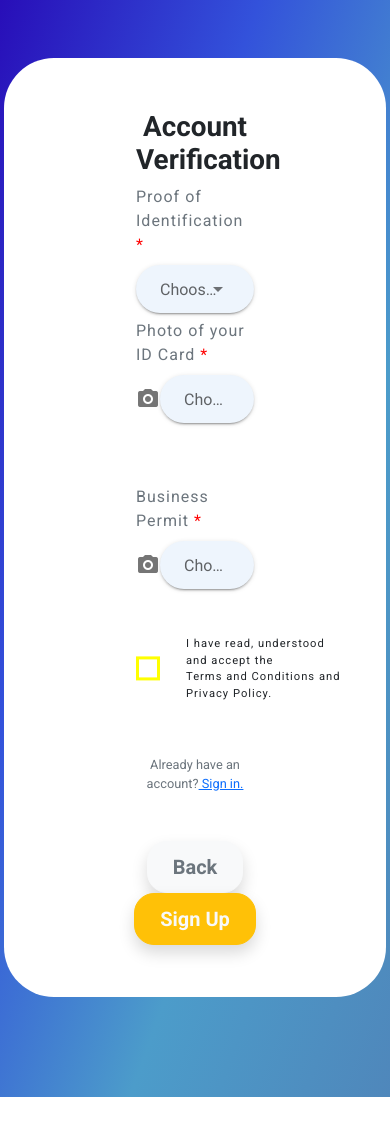
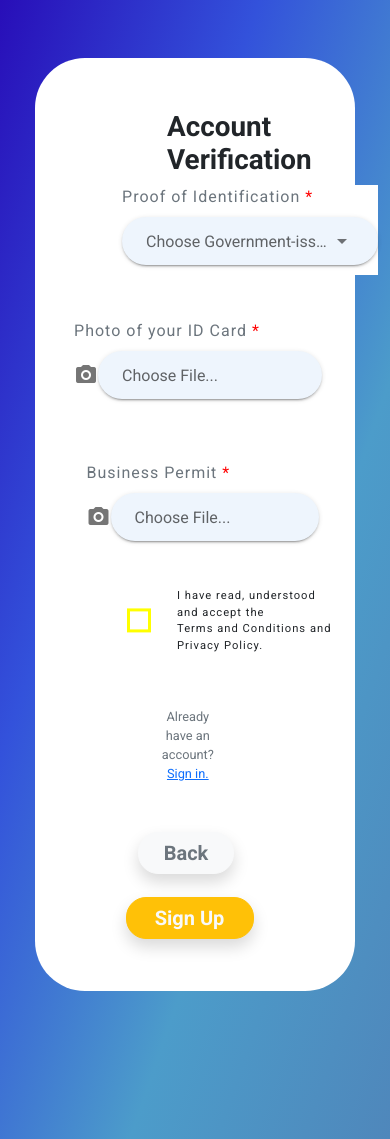
Before and after one commit to fambaridz/iCargoMerchant, a Vue app: page /verify in a window 390 px wide. Before the commit the page ends 1097 px from the top, so only its background shows below. Built offline with nearby package versions, Linux system fonts and the light colour scheme; no server answers; what vue-fullpage-modal, vue-popup-layer would draw is missing.

Commit message:
refactor: updated verify merchant

```diff
--- a/src/components/Login/verifyMerchant.vue
+++ b/src/components/Login/verifyMerchant.vue
@@ -3,7 +3,7 @@
     <form>
       <div class="row custom-input">
         <div class="col-12">
-          <h1 class="text-dark text-center">Account Verification</h1>
+          <h1 class="text-dark text-center" id="header">Account Verification</h1>
           <v-app class="form">
             <label id="label" class="text-left text-muted required mb-2">
               Proof of Identification
@@ -22,7 +22,7 @@
         </div>
       </div>
 
-      <div class="row d-flex justify-content-center">
+      <div class="row d-flex justify-content-center" id="card">
         <div class="col-lg-6 custom-input">
           <label class="text-left text-muted required my-2">
             Photo of your ID Card
@@ -36,7 +36,7 @@
           ></v-file-input>
         </div>
 
-        <div class="col-lg-6 custom-input">
+        <div class="col-lg-6 custom-input" id="permit">
           <label class="text-left text-muted required my-2">
             Business Permit
           </label>
@@ -94,7 +94,6 @@
 
 <script>
 import axios from 'axios'
-
 export default {
   name: "SignUp",
   data: () => ({
@@ -107,7 +106,6 @@ export default {
 
   },
   methods:{
-
      async getID(){
       await axios.get('/verification').then((res)=>{
         this.items = res.data.MerchantID
@@ -131,28 +129,22 @@ export default {
     rgb(79, 135, 187)
   );
 }
-
 .form {
   height: 90px;
 }
-
 .row {
   margin: 0px 120px;
 }
-
 h1 {
   font-weight: bold;
 }
-
 p {
   font-size: 1.2em;
 }
-
 router-link.text {
   text-decoration: none;
   font-size: 1.4em;
 }
-
 #button1 {
   margin: 0 10px;
   display: inline-block;
@@ -161,7 +153,6 @@ router-link.text {
   text-decoration: none;
   font-weight: bold;
 }
-
 #button2 {
   margin: 0 auto;
   display: inline-block;
@@ -170,15 +161,12 @@ router-link.text {
   text-decoration: none;
   font-weight: bold;
 }
-
 .box{
   text-align: center;
 }
-
 .container {
   position: relative;
 }
-
 .center {
   margin: 0;
   position: absolute;
@@ -187,7 +175,6 @@ router-link.text {
   -ms-transform: translate(-50%, -50%);
   transform: translate(-50%, -50%);
 }
-
 form {
   font-family: Roboto;
   max-width: 900px;
@@ -199,7 +186,6 @@ form {
   margin-bottom: 100px;
   flex-wrap: wrap;
 }
-
 label {
   color: #aaa;
   display: inline-block;
@@ -207,16 +193,13 @@ label {
   font-size: 1em;
   letter-spacing: 1px;
 }
-
 .required:after {
   content: " *";
   color: red;
 }
-
 input[type="checkbox"] {
   display: none;
 }
-
 input[type="checkbox"] + *::before {
   content: "";
   display: inline-block;
@@ -231,7 +214,6 @@ input[type="checkbox"] + *::before {
   border-width: 0.2rem;
   border-color: yellow;
 }
-
 input[type="checkbox"]:checked + *::before {
   content: "✓";
   font-size: 1.2rem;
@@ -241,11 +223,9 @@ input[type="checkbox"]:checked + *::before {
   background: white;
   border-color: yellow;
 }
-
 input[type="checkbox"]:checked + * {
   color: yellow;
 }
-
 .check {
   position: inline-block;
   margin-left: 220px;
@@ -253,26 +233,21 @@ input[type="checkbox"]:checked + * {
   top: 0;
   left: 0;
 }
-
 /* tablet */
 @media (max-width: 600px) {
   .row {
     margin: 0px 60px;
   }
-
   form {
     margin-top: 10px;
   }
-
   p {
     font-size: 1.2em;
   }
-
   router-link.text {
     text-decoration: none;
     font-size: 1.4em;
   }
-
   #button1 {
     margin: 0 10px;
     display: inline-block;
@@ -281,7 +256,6 @@ input[type="checkbox"]:checked + * {
     text-decoration: none;
     font-weight: bold;
   }
-
   #button2 {
     margin: 0 auto;
     display: inline-block;
@@ -290,11 +264,9 @@ input[type="checkbox"]:checked + * {
     text-decoration: none;
     font-weight: bold;
   }
-
   input[type="checkbox"] {
     display: none;
   }
-
   input[type="checkbox"] + *::before {
     content: "";
     display: inline-block;
@@ -309,7 +281,6 @@ input[type="checkbox"]:checked + * {
     border-width: 0.2rem;
     border-color: yellow;
   }
-
   input[type="checkbox"]:checked + *::before {
     content: "✓";
     font-size: 1.2rem;
@@ -319,11 +290,9 @@ input[type="checkbox"]:checked + * {
     background: white;
     border-color: yellow;
   }
-
   input[type="checkbox"]:checked + * {
     color: yellow;
   }
-
   .check {
     position: inline-block;
     margin-left: 90px;
@@ -333,50 +302,62 @@ input[type="checkbox"]:checked + * {
     left: 0;
   }
 }
-
 /* big phone */
 @media (max-width: 450px) {
+  .bg{
+    width:100%;
+    height:min-content;
+  }
+  form{
+    width:20rem;
+  }
+    .form{
+    width:16rem;
+    margin-left:-5ch;
+    }
+  #card{
+    margin-left: -7ch;
+    width: 17rem;
+  }
+  #permit{
+    margin-left: 1ch;
+    width: 16rem;
+  }
+  #header{
+    margin-left: 0ch;
+  }
   .row {
     margin: 0px 30px;
   }
-
-
   p {
     font-size: 0.8em;
     padding-top: 40px;
     padding-bottom: -10px;
+    margin-left: -2ch;;
   }
   label{
     font-size: 1em;
   }
-
   router-link.text {
     text-decoration: none;
     font-size: 0.7em;
   }
-
-  #button1 {
-    margin: 0 5px;
-    display: inline-block;
-    padding: 10px 25px;
+   #button1 {
+    padding: 5px 8px;
     border-radius: 20px;
-    text-decoration: none;
-    font-weight: bold;
+    width:6rem;
+    margin-left:-0.7ch;
   }
-
   #button2 {
-    margin: 0 1px;
-    display: inline-block;
-    padding: 10px 25px;
+    padding: 5px 8px;
     border-radius: 20px;
-    text-decoration: none;
-    font-weight: bold;
+    width: 8rem;
+    margin-left:-1ch;
+    margin-top: 2ch;
   }
-
   input[type="checkbox"] {
     display: none;
   }
-
   input[type="checkbox"] + *::before {
     content: "";
     display: inline-block;
@@ -391,7 +372,6 @@ input[type="checkbox"]:checked + * {
     border-width: 0.2rem;
     border-color: yellow;
   }
-
   input[type="checkbox"]:checked + *::before {
     content: "✓";
     font-size: 1rem;
@@ -401,14 +381,12 @@ input[type="checkbox"]:checked + * {
     background: white;
     border-color: yellow;
   }
-
   input[type="checkbox"]:checked + * {
     color: yellow;
   }
-
   .check {
     position: inline-block;
-    margin-left: 50px;
+    margin-left: 10px;
     width: 160px;
     margin-top: 100px;
     margin-bottom: 70px;
@@ -416,55 +394,64 @@ input[type="checkbox"]:checked + * {
     font-size: 0.7rem;
   }
 }
-
 /* small phone */
 @media (max-width: 379px) {
+  .bg{
+    width:100%;
+    height:min-content;
+  }
+  form{
+    width:18rem;
+  }
+    .form{
+    width:15rem;
+    margin-left:-7ch;
+  }
   .row {
-    margin: 0px 20px;
+    width:12rem;
   }
-
+  #card{
+    margin-left: -7ch;
+    width: 15rem;
+  }
+  #permit{
+    margin-left: 1ch;
+  }
+  #header{
+    margin-left: -3ch;
+  }
   p {
     font-size: 0.7em;
-    padding-top: 40px;
-    padding-bottom: -10px;
+    margin-left:-6ch;
   }
-
   label{
     font-size: 0.9em;
   }
-
   router-link.text {
     text-decoration: none;
     font-size: 0.7em;
   }
-
   #button1 {
-    margin: 0 5px;
-    display: inline-block;
-    padding: 10px 15px;
+    padding: 5px 8px;
     border-radius: 20px;
-    text-decoration: none;
-    font-weight: bold;
+    width:6rem;
+    margin-left:-0.7ch;
   }
-
   #button2 {
-    margin: 0 1px;
-    display: inline-block;
-    padding: 10px 15px;
+    padding: 5px 8px;
     border-radius: 20px;
-    text-decoration: none;
-    font-weight: bold;
+    width: 10rem;
+    margin-left:-3ch;
+    margin-top: 2ch;
   }
-
   input[type="checkbox"] {
     display: none;
   }
-
   input[type="checkbox"] + *::before {
     content: "";
     display: inline-block;
     float: left;
-    margin-left: -40px;
+    margin-left: -60px;
     margin-top: 20px;
     margin-right: -310px;
     vertical-align: bottom;
@@ -474,7 +461,6 @@ input[type="checkbox"]:checked + * {
     border-width: 0.2rem;
     border-color: yellow;
   }
-
   input[type="checkbox"]:checked + *::before {
     content: "✓";
     font-size: 0.8rem;
@@ -484,16 +470,14 @@ input[type="checkbox"]:checked + * {
     background: white;
     border-color: yellow;
   }
-
   input[type="checkbox"]:checked + * {
     color: yellow;
   }
-
   .check {
     position: inline-block;
-    width: 150px;
+    width: 90px;
     margin-left: 40px;
-    margin-top: 100px;
+    margin-top: 120px;
     margin-bottom: 70px;
     text-align: left;
     font-size: 0.7rem;
```
